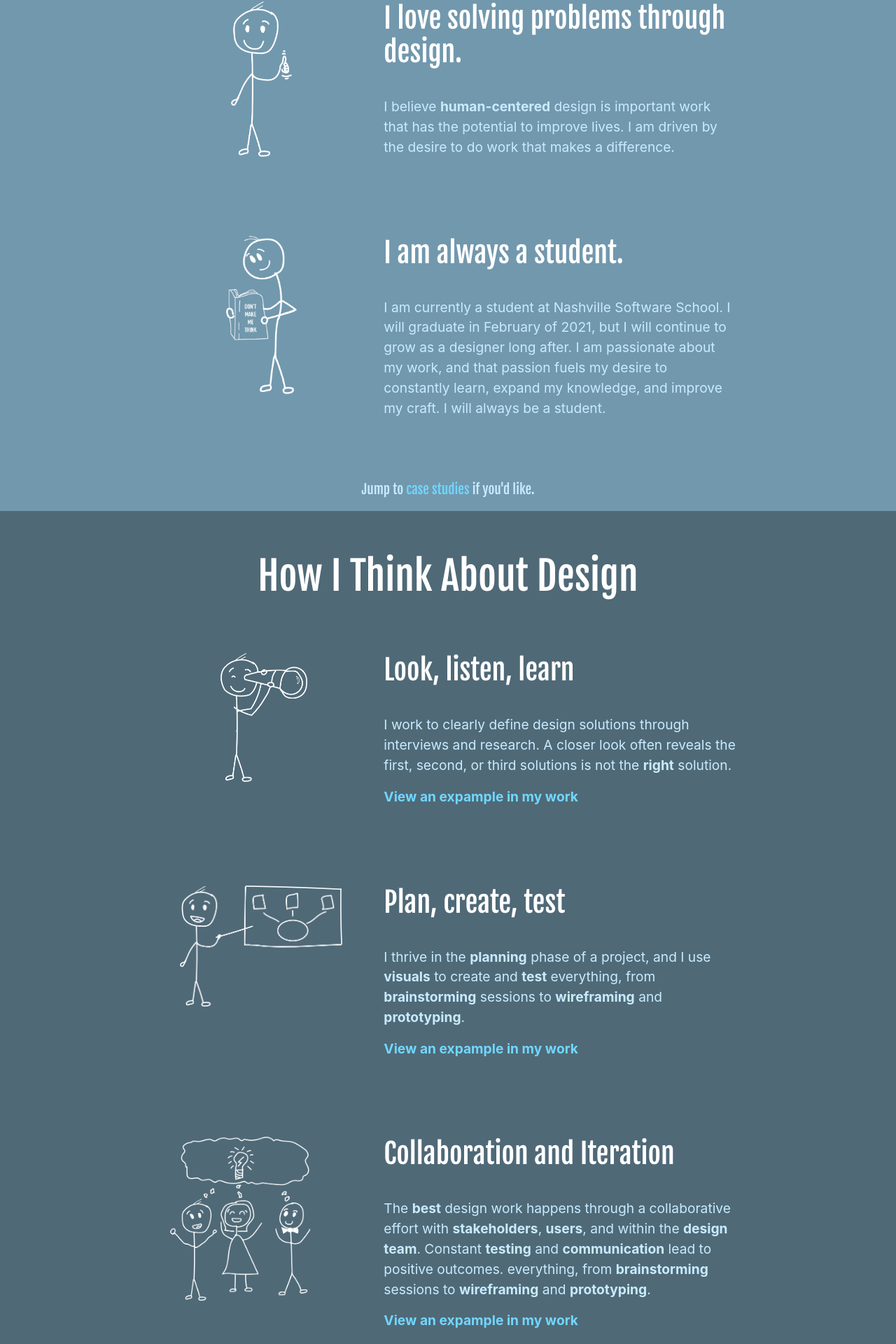
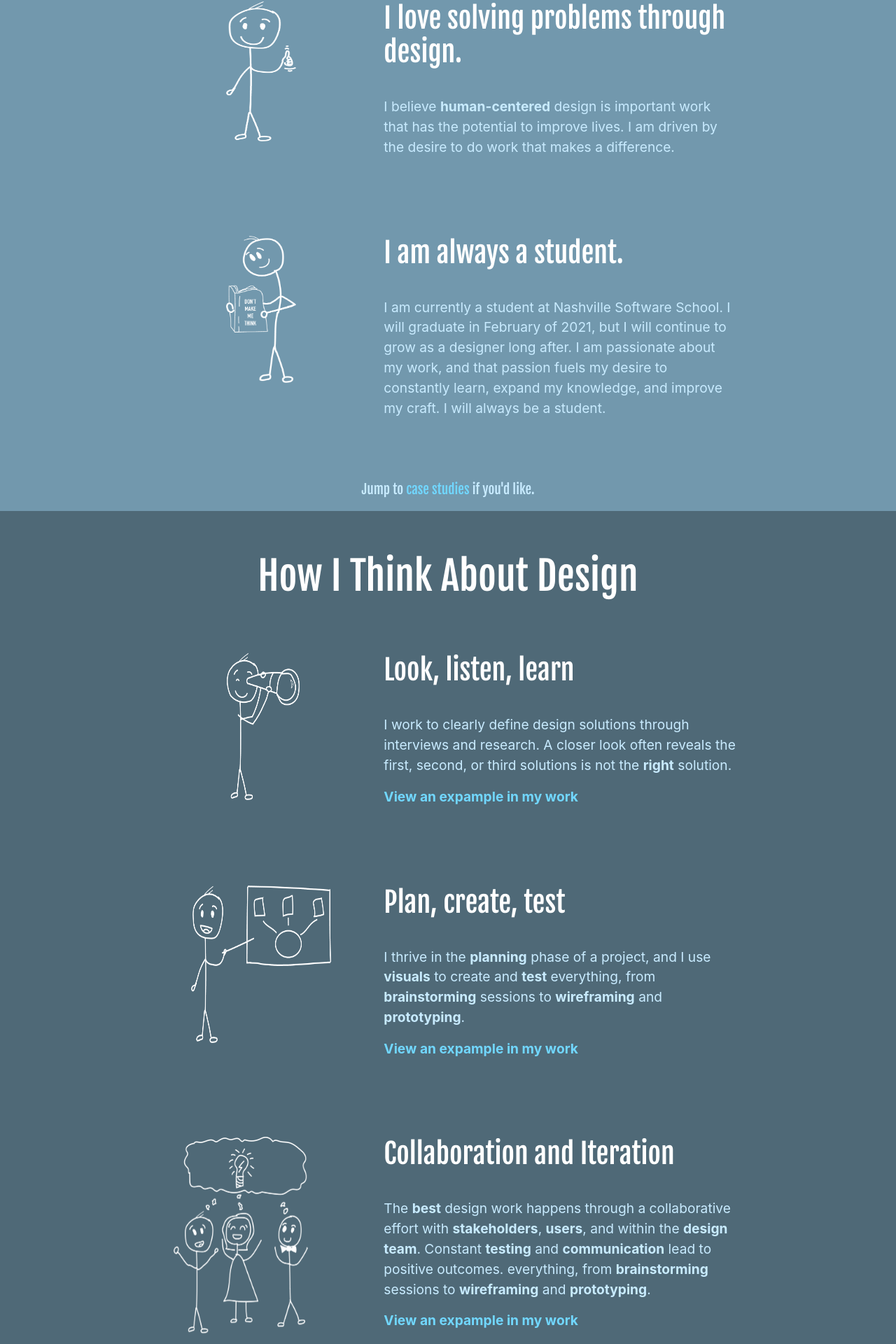
Before and after one commit to Devco2011/Devco2011.github.io, a React (Create React App) app: page /#/ in a window 1280 px wide. Shown: the part 865-2785 px from the top of the page at 70% size. Built offline with nearby package versions, Linux system fonts and the light colour scheme.

Commit message:
CSS cleanup

```diff
--- a/src/main/About.js
+++ b/src/main/About.js
@@ -15,7 +15,7 @@ export const About = () => {
                 <Row className="justify-content-md-center">
                     <Col className="col-12 col-md-3">
                         <div className="images">
-                            <img className="stickmanThumbsUp" src="../../images/StickmanThumbsUp.png" alt="Sickman giving a thumbs up!" />
+                            <img className="stickmanThumbsUp mt-5" src="../../images/StickmanThumbsUp.png" height="200em" width="100em" alt="Sickman giving a thumbs up!" />
                         </div>
                     </Col>
 
@@ -31,7 +31,7 @@ export const About = () => {
                 <Row className="justify-content-md-center pt-5">
                     <Col className="col-12 col-md-3">
                         <div className="images">
-                            <img className="stickmanBook" src="../../images/stickmanBook.png" alt="Sickman reading a book." />
+                            <img className="stickmanBook mt-5" src="../../images/stickmanBook.png" height="210em" width="100em" alt="Sickman reading a book." />
                         </div>
                     </Col>
                     <Col className="col-12 col-md-5">
--- a/src/main/Process.js
+++ b/src/main/Process.js
@@ -18,7 +18,7 @@ export const Process = () => {
                 <Row className="justify-content-md-center">
                     <Col className="col-12 col-md-3">
                         <div className="images">
-                            <img className="stickmanTelescope" src="../../images/stickmanTelescope.png" alt="Sickman looking through a telescope." />
+                            <img className="stickmanTelescope mt-5" src="../../images/stickmanTelescope.png" height="210em" width="110em" alt="Sickman looking through a telescope." />
                         </div>
                     </Col>
                     <Col className="col-12 col-md-5">
@@ -35,7 +35,7 @@ export const Process = () => {
                 <Row className="justify-content-center pt-5">
                     <Col className="col-12 col-md-3">
                         <div className="images">
-                            <img className="stickmanWhiteboard" src="../../images/stickmanWhiteboard.png" alt="Sickman pointing to a whiteboard." />
+                            <img className="stickmanWhiteboard mt-5" src="../../images/stickmanWhiteboard.png" height="225em" width="200em" alt="Sickman pointing to a whiteboard." />
                         </div>
                     </Col>
                     <Col className="col-12 col-md-5">
@@ -52,7 +52,7 @@ export const Process = () => {
                 <Row className="justify-content-center pt-5">
                     <Col className="col-12 col-md-3">
                         <div className="images">
-                            <img className="stickmanTeam" src="../../images/stickmenTeam.png" alt="A team of stickpeople collaborating on an idea." />
+                            <img className="stickmanTeam mt-5" src="../../images/stickmenTeam.png" height="350em" width="250em" alt="A team of stickpeople collaborating on an idea." />
                         </div>
                     </Col>
                     <Col className="col-12 col-md-5">
@@ -70,7 +70,7 @@ export const Process = () => {
                 <Row className="justify-content-center pt-1">
                     <Col className="col-12 col-md-3">
                         <div className="images">
-                            <img className="stickmanSign" src="../../images/StickmanSign.png" alt="A stickman holding a sign that says ACCESS." />
+                            <img className="stickmanSign mt-5" src="../../images/StickmanSign.png" height="200em" width="190em" alt="A stickman holding a sign that says ACCESS." />
                         </div>
                     </Col>
                     <Col className="col-12 col-md-5">
--- a/src/main/Work.js
+++ b/src/main/Work.js
@@ -25,7 +25,7 @@ export const Work = () => {
                         <div className="work-div">
                             <ScrollAnimation animateIn="animate__animated animate__fadeIn"><h5 className="section-title">Tidy Family: A Project of Firsts</h5></ScrollAnimation>
                             <p><li>My first react app</li>
-                                <li>My first experience with user research</li>
+                                <li>My first user research</li>
                                 <li>My first user interviews</li>
                                 <li>My first solo project</li>
                                 <li>My first case study</li>
--- a/src/nav/Nav.js
+++ b/src/nav/Nav.js
@@ -2,6 +2,9 @@ import { React } from 'react';
 import { Navbar, Nav, Container, Row } from 'react-bootstrap';
 import { HashLink } from 'react-router-hash-link';
 import './navbar.scss';
+
+
+
 export const NavBar = (props) => {
 
 
@@ -10,7 +13,7 @@ export const NavBar = (props) => {
 
 
 
-            <Navbar className="navBarContainer" collapseOnSelect expand="lg" bg="dark" variant="dark" fixed="top">
+            <Navbar className="navBarContainer" expand="lg" bg="dark" variant="dark" fixed="top">
 
                 <Container className="justify-content-center">
                     <Row className="justify-content-center">
--- a/src/portfolioCustom.scss
+++ b/src/portfolioCustom.scss
@@ -145,140 +145,144 @@ p {
 }
 
 
-.stickmanThumbsUp {
+// .stickmanThumbsUp {
 
-    @media (min-width: 23.4375rem) {
-        width: 4em;
-        height: 9em;
+//     @media (min-width: 10rem) {
+//         width: 4em;
+//         height: 9em;
 
-    }
+//     }
 
-    @media (min-width: 37.5rem) {
-        margin-top: 3em;
-        width: 7em;
-        height: 17em;
-    }
+//     @media (min-width: 37.5rem) {
+//         margin-top: 3em;
+//         width: 7em;
+//         height: 17em;
+//     }
 
-    @media (min-width: 50rem) {
-            margin-top: 3em;
-            width: 30%;
-            height: 60%;
-    }
+//     @media (min-width: 50rem) {
+//             margin-top: 3em;
+//             width: 30%;
+//             height: 60%;
+//     }
 
-}
-.stickmanBook {
+// }
+// .stickmanBook {
 
 
 
-    @media (min-width: 23.4375rem) {
-            width: 5em;
-            height: 10em;
+//     @media (min-width: 10rem) {
+//             width: 5em;
+//             height: 10em;
 
-          }
+//           }
 
-    @media (min-width: 37.5rem) {
-            width: 8rem;
-            height: 17rem;
+//     @media (min-width: 37.5rem) {
+//             margin-top: 3em;
+//             width: 8rem;
+//             height: 17rem;
 
-    }
+//     }
 
-    @media (min-width: 50rem) {
-            margin-top: 3em;
-            width: 35%;
-            height: 65%;
-    }
+//     @media (min-width: 50rem) {
+//             margin-top: 3em;
+//             width: 35%;
+//             height: 65%;
+//     }
 
-}
-.stickmanTelescope {
+// }
+// .stickmanTelescope {
 
 
 
-    @media (min-width: 23.4375rem) {
-            margin-top: 1em;
-            width: 30%;
-            height: 50%;
-          }
+//     @media (min-width: 10rem) {
+//             margin-top: 1em;
+//             width: 30%;
+//             height: 50%;
+//           }
 
-    @media (min-width: 37.5rem) {
-            width: 30%;
-            height: 50%;
-    }
+//     @media (min-width: 37.5rem) {
+//             margin-top: 3em;
+//             width: 8em;
+//             height: 10em;
+//     }
 
-    @media (min-width: 50rem) {
-            margin-top: 3em;
-            width: 45%;
-            height: 70%;
-    }
+//     @media (min-width: 50rem) {
+//             margin-top: 3em;
+//             width: 45%;
+//             height: 70%;
+//     }
 
 
-}
-.stickmanWhiteboard{
+// }
+// .stickmanWhiteboard{
 
 
 
-    @media (min-width: 23.4375rem) {
-            margin-top: 1em;
-            width: 60%;
-            height: 80%;
-          }
+//     @media (min-width: 10rem) {
+//             margin-top: 1em;
+//             width: 60%;
+//             height: 80%;
+//           }
 
-    @media (min-width: 37.5rem) {
-        margin-top: 3em;
-            width: 60%;
-            height: 80%;
-    }
+//     @media (min-width: 37.5rem) {
+//             margin-top: 3em;
+//             width: 12em;
+//             height: 10em;
+//     }
 
-    @media (min-width: 50rem) {
-            margin-top: 3em;
-            width: 80%;
-            height: 100%;
-    }
+//     @media (min-width: 50rem) {
+//             margin-top: 3em;
+//             width: 80%;
+//             height: 100%;
+//     }
 
 
 
-}
-.stickmanTeam {
+// }
+// .stickmanTeam {
 
 
 
-    @media (min-width: 23.4375rem) {
-            margin-top: 1em;
-            width: 70%;
-            height: 80%;
-          }
+//     @media (min-width: 10rem) {
+//             margin-top: 1em;
+//             width: 70%;
+//             height: 80%;
+//           }
 
-    @media (min-width: 37.5rem) {
-            width: 70%;
-            height: 40%;
-    }
+//     @media (min-width: 37.5rem) {
+//             margin-top: 3em;
+//             width: 14em;
+//             height: 15em;
+//     }
 
-    @media (min-width: 50rem) {
-            margin-top: 3em;
-            width: 90%;
-            height: 100%;
-    }
-}
-.stickmanSign {
+//     @media (min-width: 50rem) {
+//             margin-top: 3em;
+//             width: 90%;
+//             height: 100%;
+//     }
+// }
+// // .stickmanSign {
 
 
 
-    @media (min-width: 23.4375rem) {
-            margin-top: 1em;
-            width: 40%;
-            height: 60%;
-          }
+// //     @media (min-width: 10rem) {
+// //             margin-top: 1em;
+// //             width: 40%;
+// //             height: 60%;
+// //           }
 
-    @media (min-width: 37.5rem) {
-            width: 30%;
-            height: 40%;
-    }
+// //     @media (min-width: 37.5rem) {
+// //             margin-top: 3em;
+// //             width: 30%;
+// //             height: 40%;
+// //     }
 
-    @media (min-width: 50rem) {
-            margin-top: 3em;
-            width: 60%;
-            height: 80%;
-    }
-}
+// //     @media (min-width: 50rem) {
+// //             margin-top: 3em;
+// //             width: 60%;
+// //             height: 80%;
+// //     }
+// // }
 
 // Main Page case study images
 
@@ -286,7 +290,7 @@ p {
 
 
 
-    @media (min-width: 23.4375rem) {
+    @media (min-width: 10rem) {
             margin-top: 1em;
             width: 100%;
             height: 100%;
@@ -315,7 +319,7 @@ p {
 
 justify-content: center;
 
-    @media (min-width: 23.4375rem) {
+    @media (min-width: 10rem) {
             margin-top: 1em;
             width: 100%;
             height: 80%;
@@ -338,7 +342,7 @@ justify-content: center;
 
 
 
-    @media (min-width: 23.4375rem) {
+    @media (min-width: 10rem) {
             margin-top: 1em;
             width: 20em;
             height: 20em;
@@ -361,7 +365,7 @@ justify-content: center;
 
 
 
-    @media (min-width: 23.4375rem) {
+    @media (min-width: 10rem) {
             margin-top: 1em;
             width: 20em;
             height: 20em;
@@ -384,7 +388,7 @@ justify-content: center;
 
 
 
-    @media (min-width: 23.4375rem) {
+    @media (min-width: 10rem) {
             margin-top: 1em;
             width: 20em;
             height: 20em;
@@ -407,7 +411,7 @@ justify-content: center;
 
 
 
-    @media (min-width: 23.4375rem) {
+    @media (min-width: 10rem) {
             margin-top: 1em;
             width: 100%;
             height: 80%;
```
Also changed, not shown: 1 other file (tests, documents, lock files or other folders).
